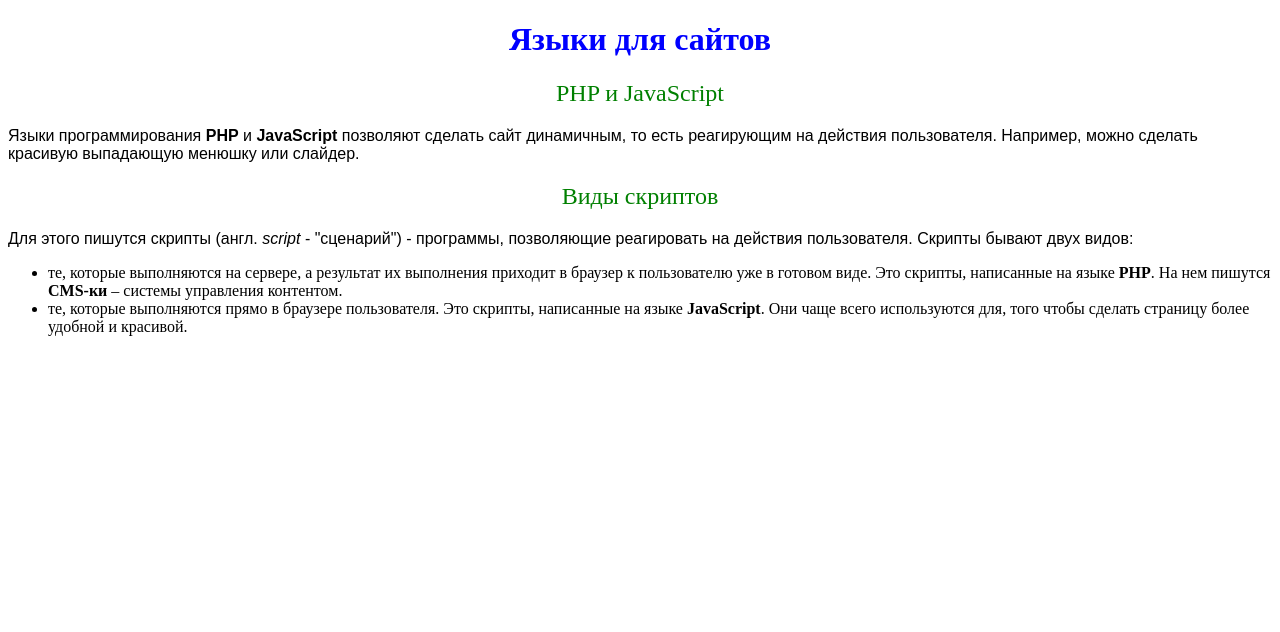
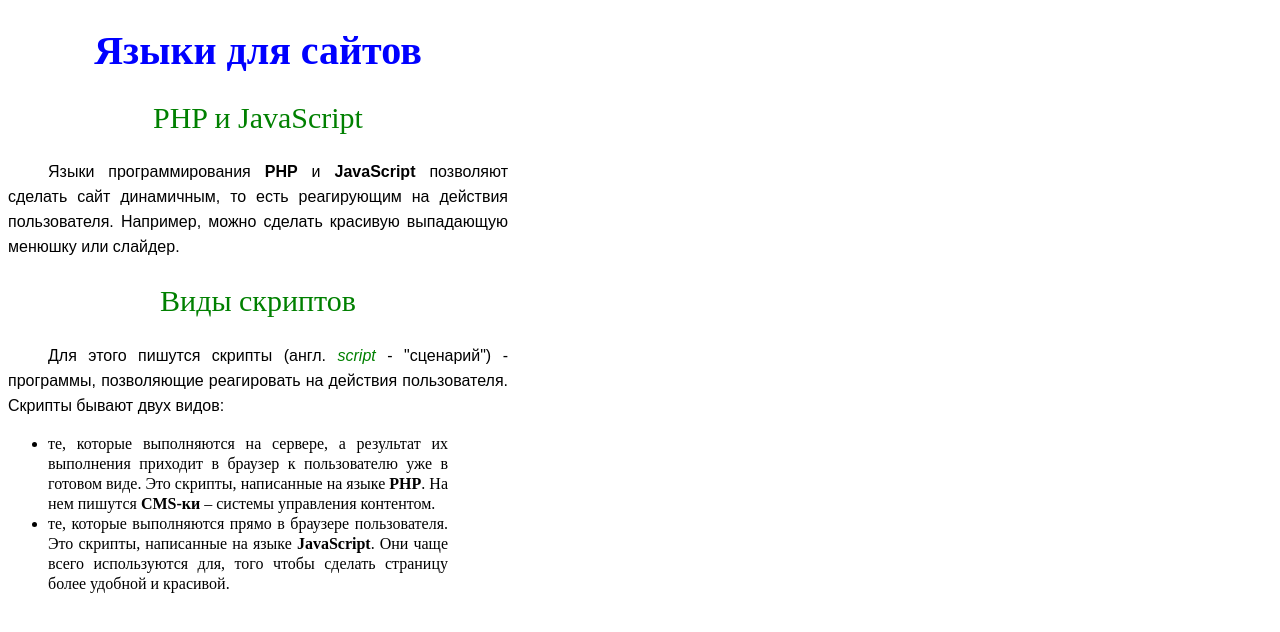
Before and after one commit to 6yearoldboy/css, a plain HTML site: page index.html in a window 1280 px wide. Drawn offline with Linux system fonts and the light colour scheme.

Commit message:
Add files via upload

```diff
--- a/css/style.css
+++ b/css/style.css
@@ -28,6 +28,43 @@ a {
 	color: red;
 } */
 
-h1{text-align: center; color: blue;}
+/* h1{text-align: center; color: blue;}
 h2{color: green; text-align: center; font-weight: normal;}
 p{font-family: "Arial";}
+body{
+	text-indent: 50px;
+	text-align: justify;
+	width: 400px;
+} */
+
+
+h1 {
+	width: 500px;
+	text-align: center;
+	color: blue;
+	font-size: 40px;
+}
+h2 {
+	width: 500px;
+	text-align: center;
+	color: green;
+	font-weight: normal;
+	font-size: 30px;
+}
+p {
+	width: 500px;
+	text-align: justify;
+	font-size: 16px;
+	line-height: 25px;
+	font-family: Arial;
+	text-indent: 40px;
+}
+ul {
+	width: 400px;
+	text-align: justify;
+	font-size: 16px;
+	line-height: 20px;
+}
+i {
+	color: green;
+}
```
